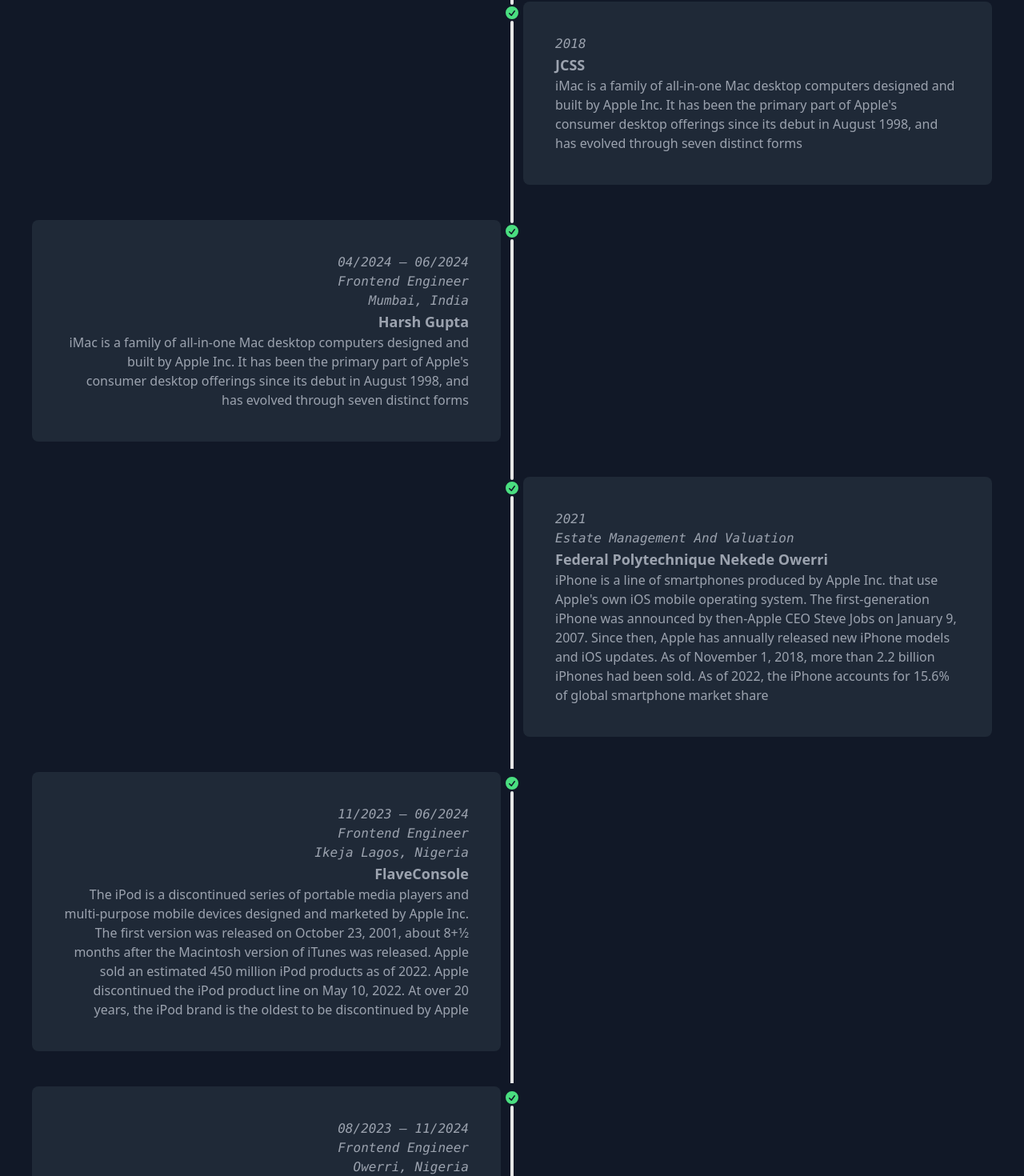
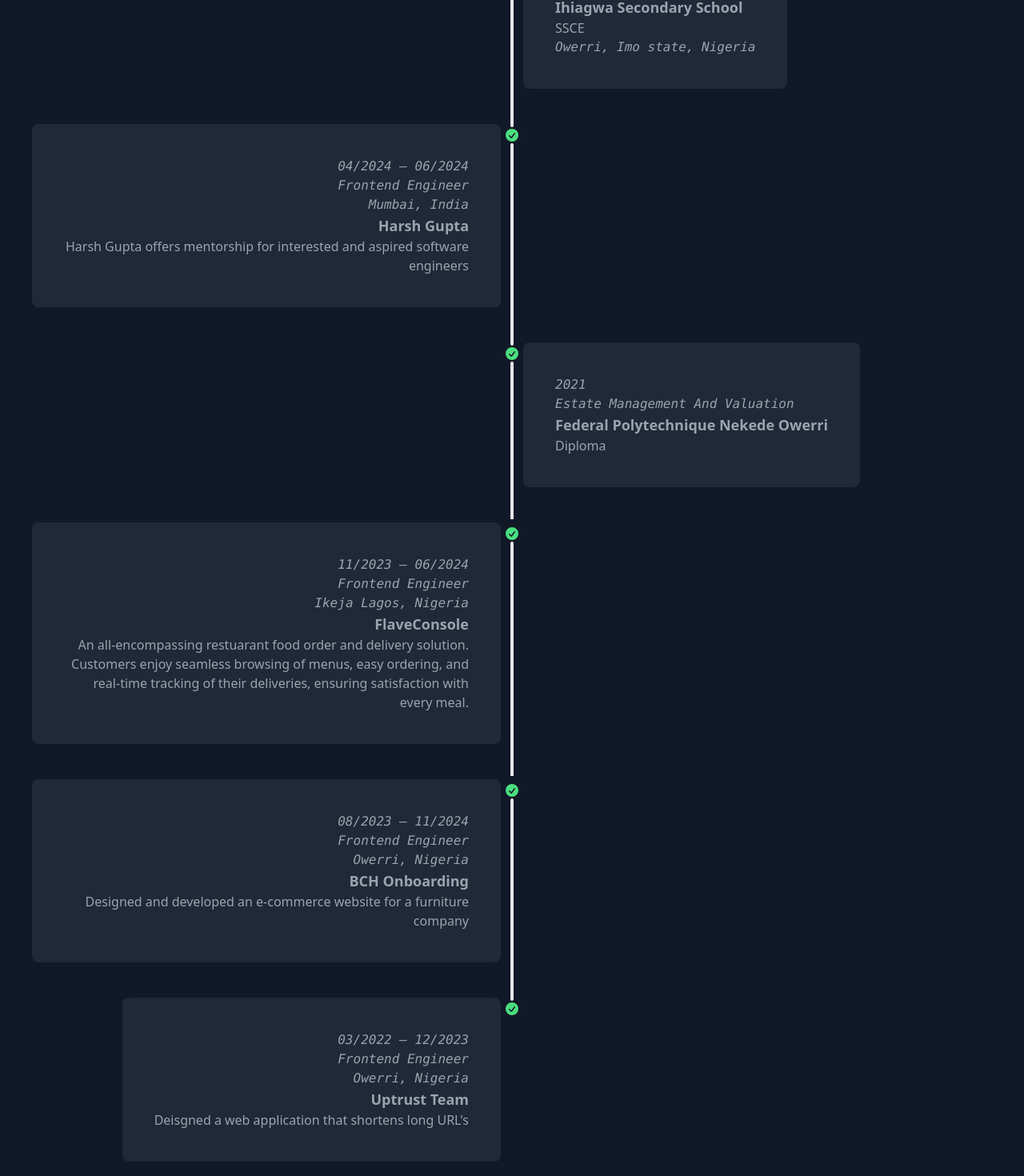
Before and after one commit to patrickiyiakimo/My-Portfolio, a React (Create React App) app: page /background in a window 1280 px wide. Shown: the part 523-1993 px from the top of the page at 80% size. Built offline with nearby package versions, Linux system fonts and the light colour scheme.

Commit message:
added new features

```diff
--- a/src/components/Navbar.jsx
+++ b/src/components/Navbar.jsx
@@ -23,7 +23,7 @@ const Navbar = () => {
           aria-label="close sidebar"
           className="drawer-overlay"
         ></label>
-        <div className="menu p-4 w-72 md:w-80 min-h-full text-base-content bg-gray-700 ">
+        <div className="menu p-4 w-72 md:w-80 min-h-full text-base-content bg-gray-900 ">
           <div className="text-gray-100  ">
             <div className="card w-64 glass bg-gray-900 rounded-md md:ml-2">
               <div className=" ">
--- a/src/pages/Background.jsx
+++ b/src/pages/Background.jsx
@@ -32,12 +32,9 @@ const Background = () => {
             <p className="font-mono italic">Frontend Engineer</p>
             <p className="font-mono italic">Lagos, Nigeria</p>
             <div className="text-lg font-black">DotCampus Africa</div>
-            The Apple Macintosh—later rebranded as the Macintosh 128K—is the
-            original Apple Macintosh personal computer. It played a pivotal role
-            in establishing desktop publishing as a general office function. The
-            motherboard, a 9 in (23 cm) CRT monitor, and a floppy drive were
-            housed in a beige case with integrated carrying handle; it came with
-            a keyboard and single-button mouse.
+            DotCampus is a tech community that offers exceptional tutoring,
+            mentorship and guided learning for the next generation of software
+            engineers
           </div>
           <hr />
         </li>
@@ -60,11 +57,9 @@ const Background = () => {
           </div>
           <div className="hidden md:block timeline-end mb-10 md:mr-10 bg-gray-800 p-10 rounded-lg hover:text-green-300 transform transition-transform duration-300 ease-in-out hover:-translate-y-2 hover:border-b-4 hover:border-green-300">
             <time className="font-mono italic">2018</time>
-            <div className="text-lg font-black">JCSS</div>
-            iMac is a family of all-in-one Mac desktop computers designed and
-            built by Apple Inc. It has been the primary part of Apple's consumer
-            desktop offerings since its debut in August 1998, and has evolved
-            through seven distinct forms
+            <div className="text-lg font-black">Ihiagwa Secondary School</div>
+            SSCE
+            <p className="font-mono italic">Owerri, Imo state, Nigeria</p>
           </div>
           <hr />
         </li>
@@ -89,10 +84,8 @@ const Background = () => {
             <p className="font-mono italic">Frontend Engineer</p>
             <p className="font-mono italic">Mumbai, India</p>
             <div className="text-lg font-black">Harsh Gupta</div>
-            iMac is a family of all-in-one Mac desktop computers designed and
-            built by Apple Inc. It has been the primary part of Apple's consumer
-            desktop offerings since its debut in August 1998, and has evolved
-            through seven distinct forms
+            Harsh Gupta offers mentorship for interested and aspired software
+            engineers
           </div>
           <hr />
         </li>
@@ -112,19 +105,13 @@ const Background = () => {
               />
             </svg>
           </div>
-          <div className="hidden  md:block timeline-end mb-10 md:mr-10 bg-gray-800 p-10 rounded-lg hover:text-green-300 transform transition-transform duration-300 ease-in-out hover:-translate-y-2 hover:border-b-4 hover:border-green-300">
+          <div className="hidden  md:block timeline-end mb-10  bg-gray-800 p-10 rounded-lg hover:text-green-300 transform transition-transform duration-300 ease-in-out hover:-translate-y-2 hover:border-b-4 hover:border-green-300">
             <time className="font-mono italic">2021</time>
             <p className="font-mono italic">Estate Management And Valuation</p>
             <div className="text-lg font-black">
               Federal Polytechnique Nekede Owerri
             </div>
-            iPhone is a line of smartphones produced by Apple Inc. that use
-            Apple's own iOS mobile operating system. The first-generation iPhone
-            was announced by then-Apple CEO Steve Jobs on January 9, 2007. Since
-            then, Apple has annually released new iPhone models and iOS updates.
-            As of November 1, 2018, more than 2.2 billion iPhones had been sold.
-            As of 2022, the iPhone accounts for 15.6% of global smartphone
-            market share
+            Diploma
           </div>
           <hr />
         </li>
@@ -148,13 +135,10 @@ const Background = () => {
             <p className="font-mono italic">Frontend Engineer</p>
             <p className="font-mono italic">Ikeja Lagos, Nigeria</p>
             <div className="text-lg font-black">FlaveConsole</div>
-            The iPod is a discontinued series of portable media players and
-            multi-purpose mobile devices designed and marketed by Apple Inc. The
-            first version was released on October 23, 2001, about 8+1⁄2 months
-            after the Macintosh version of iTunes was released. Apple sold an
-            estimated 450 million iPod products as of 2022. Apple discontinued
-            the iPod product line on May 10, 2022. At over 20 years, the iPod
-            brand is the oldest to be discontinued by Apple
+            An all-encompassing restuarant food order and delivery solution.
+            Customers enjoy seamless browsing of menus, easy ordering, and
+            real-time tracking of their deliveries, ensuring satisfaction with
+            every meal.
           </div>
           <hr />
         </li>
@@ -178,13 +162,7 @@ const Background = () => {
             <p className="font-mono italic">Frontend Engineer</p>
             <p className="font-mono italic">Owerri, Nigeria</p>
             <div className="text-lg font-black">BCH Onboarding</div>
-            iPhone is a line of smartphones produced by Apple Inc. that use
-            Apple's own iOS mobile operating system. The first-generation iPhone
-            was announced by then-Apple CEO Steve Jobs on January 9, 2007. Since
-            then, Apple has annually released new iPhone models and iOS updates.
-            As of November 1, 2018, more than 2.2 billion iPhones had been sold.
-            As of 2022, the iPhone accounts for 15.6% of global smartphone
-            market share
+            Designed and developed an e-commerce website for a furniture company
           </div>
           <hr />
         </li>
@@ -209,10 +187,7 @@ const Background = () => {
             <p className="font-mono italic">Frontend Engineer</p>
             <p className="font-mono italic">Owerri, Nigeria</p>
             <div className="text-lg font-black">Uptrust Team</div>
-            The Apple Watch is a line of smartwatches produced by Apple Inc. It
-            incorporates fitness tracking, health-oriented capabilities, and
-            wireless telecommunication, and integrates with iOS and other Apple
-            products and services
+            Deisgned a web application that shortens long URL's
           </div>
         </li>
       </ul>
@@ -237,21 +212,19 @@ const Background = () => {
                 />{" "}
                 <div className="hidden md:block timeline-end mb-10 md:mr-10 bg-gray-800 p-10 rounded-lg hover:text-green-300 transform transition-transform duration-300 ease-in-out hover:-translate-y-2 hover:border-b-4 hover:border-green-300">
                   <time className="font-mono italic">2018</time>
-                  <div className="text-lg font-black">JCSS</div>
-                  iMac is a family of all-in-one Mac desktop computers designed
-                  and built by Apple Inc. It has been the primary part of
-                  Apple's consumer desktop offerings since its debut in August
-                  1998, and has evolved through seven distinct forms
+                  <div className="text-lg font-black">
+                    Ihiagwa Secondary School
+                  </div>
+                  SSCE
+                  <p className="font-mono italic">Owerri, Imo state, Nigeria</p>
                 </div>
               </svg>
             </div>
-            <div className=" md:block timeline-end mb-10 md:mr-10 bg-gray-800 p-10 rounded-lg hover:text-green-300 transform transition-transform duration-300 ease-in-out hover:-translate-y-2 hover:border-b-4 hover:border-green-300">
+            <div className=" md:block timeline-end mb-10  bg-gray-800 p-10 rounded-lg hover:text-green-300 transform transition-transform duration-300 ease-in-out hover:-translate-y-2 hover:border-b-4 hover:border-green-300">
               <time className="font-mono italic">2018</time>
-              <div className="text-lg font-black">JCSS</div>
-              iMac is a family of all-in-one Mac desktop computers designed and
-              built by Apple Inc. It has been the primary part of Apple's
-              consumer desktop offerings since its debut in August 1998, and has
-              evolved through seven distinct forms
+              <div className="text-lg font-black">Ihiagwa Secondary School</div>
+              SSCE
+              <p className="font-mono italic">Owerri, Imo state, Nigeria</p>
             </div>
             <hr />
           </li>
@@ -279,13 +252,7 @@ const Background = () => {
               <div className="text-lg font-black">
                 Federal Polytechnique Nekede Owerri
               </div>
-              iPhone is a line of smartphones produced by Apple Inc. that use
-              Apple's own iOS mobile operating system. The first-generation
-              iPhone was announced by then-Apple CEO Steve Jobs on January 9,
-              2007. Since then, Apple has annually released new iPhone models
-              and iOS updates. As of November 1, 2018, more than 2.2 billion
-              iPhones had been sold. As of 2022, the iPhone accounts for 15.6%
-              of global smartphone market share
+              Diploma
             </div>
             <hr />
           </li>
```
